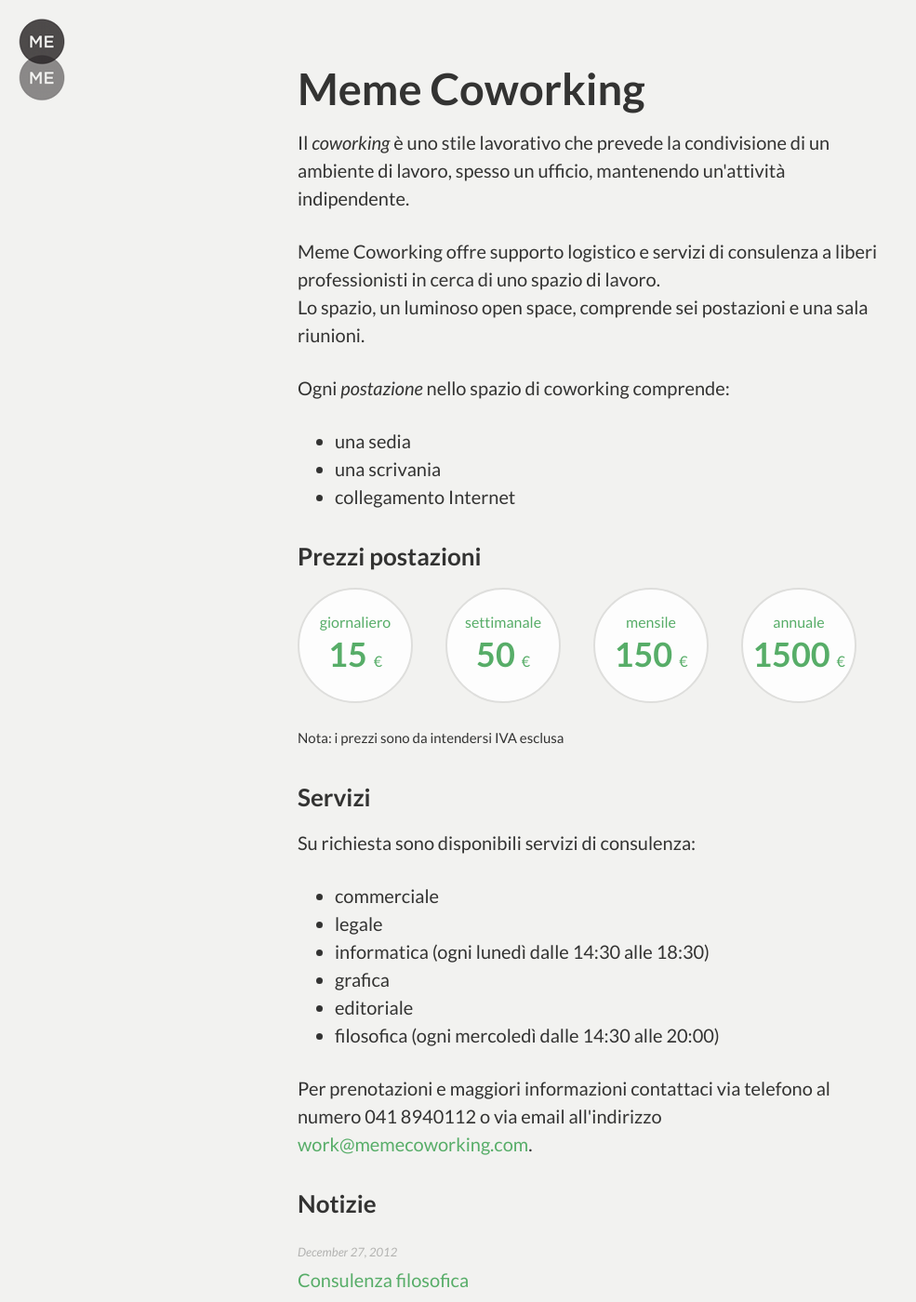
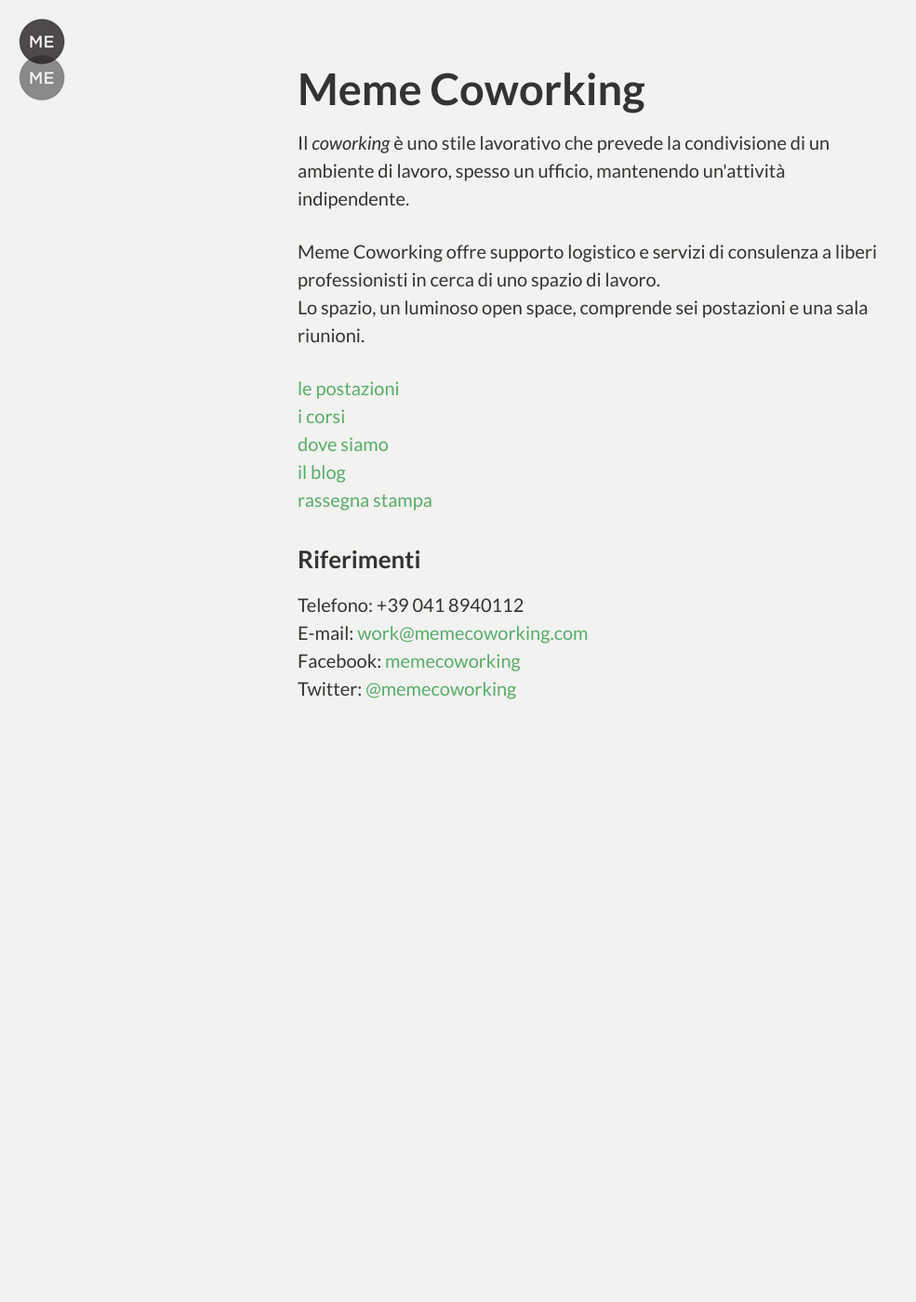
Before and after one commit to memecoworking/memecoworking.github.com, a Jekyll site: the page built from index.html, in a window 1280 px wide and 1400 px high. Shown: the whole window at 93% size, without its empty margins (0-985 px from the left). Built offline with Jekyll 4.4.1, drawn with Linux system fonts in a browser that asks for light colours; Markdown is read by kramdown in place of the engine named in the settings; some of the changed text lies outside the part shown.

Commit message:
menu added and index splitted in pages

```diff
--- /dev/null
+++ b/blog.html
@@ -0,0 +1,106 @@
+<!DOCTYPE html>
+<html>
+<head>
+  <meta name="viewport" content="width=device-width; initial-scale=1.0">
+  <meta http-equiv="Content-Type" content="text/html; charset=utf-8">
+  <title>Meme Coworking</title>
+  <meta name="description" content="Meme Coworking è un coworking space positionato tra Venezia e Treviso che offre postazioni di lavoro economicamente accessibili">
+  <link rel="shortcut icon" type="image/x-icon" href="/favicon.ico">
+  <link rel="icon" type="image/x-icon" href="/favicon.ico">
+  <link rel="stylesheet" type="text/css" href="http://fonts.googleapis.com/css?family=Lato:400,700,400italic">
+  <link rel="stylesheet" type="text/css" href="/stylesheets/style.css" />
+  <!--[if IE]>
+    <script src="http://html5shiv.googlecode.com/svn/trunk/html5.js"></script>
+  <![endif]-->
+  <script type="text/javascript">
+  var _gaq = _gaq || [];
+  _gaq.push(['_setAccount', 'UA-2935139-22']);
+  _gaq.push(['_trackPageview']);
+
+  (function() {
+    var ga = document.createElement('script'); ga.type = 'text/javascript'; ga.async = true;
+    ga.src = ('https:' == document.location.protocol ? 'https://ssl' : 'http://www') + '.google-analytics.com/ga.js';
+    var s = document.getElementsByTagName('script')[0]; s.parentNode.insertBefore(ga, s);
+  })();
+</script>
+</head>
+
+<body class="template-flex-article">
+<nav class="site-nav">
+  <div class="site-nav-branding">
+    <a href="/" class="site-nav-home">Meme Coworking</a>
+  </div>
+</nav>
+<div class="container" id="container">
+  <div id="prerendered" class="screen-content">
+    <article class="post-article post-view-mode">
+  <section class="post-content">
+    <div class="site-menu">
+      <ul>
+        <li><a href="/postazioni.html">le postazioni</a></li>
+        <li><a href="/corsi.html">i corsi</a></li>
+        <li><a href="/dove-siamo.html">dove siamo</a></li>
+        <li><a href="/blog.html" class="current">il blog</a></li>
+        <li><a href="/rassegna-stampa.html">rassegna stampa</a></li>
+      </ul>
+    </div>
+    <div class="post-field body">
+    <h2>Blog</h2>
+    <ul>
+
+        <li>
+          <time class="post-date wf" datetime='2012-12-27'>December 27, 2012</time>
+          <br/>
+          <a href="/2012/12/27/consulenza-filosofica.html">Consulenza filosofica</a>
+        </li>
+
+        <li>
+          <time class="post-date wf" datetime='2012-09-09'>September 09, 2012</time>
+          <br/>
+          <a href="/2012/09/09/inaugurazione-meme-coworking-party-meme.html">Inaugurazione Meme Coworking - Party Meme Coworking</a>
+        </li>
+
+        <li>
+          <time class="post-date wf" datetime='2012-09-08'>September 08, 2012</time>
+          <br/>
+          <a href="/2012/09/08/inizia-l-avventura-parte-terza.html">Inizia l'avventura - parte terza</a>
+        </li>
+
+        <li>
+          <time class="post-date wf" datetime='2012-07-30'>July 30, 2012</time>
+          <br/>
+          <a href="/2012/07/30/si-riparte.html">Si riparte</a>
+        </li>
+
+        <li>
+          <time class="post-date wf" datetime='2012-06-28'>June 28, 2012</time>
+          <br/>
+          <a href="/2012/06/28/l-accordo-sfumato.html">L'accordo sfumato</a>
+        </li>
+
+        <li>
+          <time class="post-date wf" datetime='2012-06-13'>June 13, 2012</time>
+          <br/>
+          <a href="/2012/06/13/trasparenza.html">Trasparenza</a>
+        </li>
+
+        <li>
+          <time class="post-date wf" datetime='2012-05-30'>May 30, 2012</time>
+          <br/>
+          <a href="/2012/05/30/inizia-l-avventura-parte-seconda.html">Inizia l'avventura - parte seconda</a>
+        </li>
+
+        <li>
+          <time class="post-date wf" datetime='2012-05-25'>May 25, 2012</time>
+          <br/>
+          <a href="/2012/05/25/inizia-l-avventura-parte-prima.html">Inizia l'avventura - parte prima</a>
+        </li>
+
+    </ul>
+    </div>
+  </section>
+</article>
+  </div>
+</div>
+</body>
+</html>
--- /dev/null
+++ b/dove-siamo.html
@@ -0,0 +1,65 @@
+<!DOCTYPE html>
+<html>
+<head>
+  <meta name="viewport" content="width=device-width; initial-scale=1.0">
+  <meta http-equiv="Content-Type" content="text/html; charset=utf-8">
+  <title>Meme Coworking</title>
+  <meta name="description" content="Meme Coworking è un coworking space positionato tra Venezia e Treviso che offre postazioni di lavoro economicamente accessibili">
+  <link rel="shortcut icon" type="image/x-icon" href="/favicon.ico">
+  <link rel="icon" type="image/x-icon" href="/favicon.ico">
+  <link rel="stylesheet" type="text/css" href="http://fonts.googleapis.com/css?family=Lato:400,700,400italic">
+  <link rel="stylesheet" type="text/css" href="/stylesheets/style.css" />
+  <!--[if IE]>
+    <script src="http://html5shiv.googlecode.com/svn/trunk/html5.js"></script>
+  <![endif]-->
+  <script type="text/javascript">
+  var _gaq = _gaq || [];
+  _gaq.push(['_setAccount', 'UA-2935139-22']);
+  _gaq.push(['_trackPageview']);
+
+  (function() {
+    var ga = document.createElement('script'); ga.type = 'text/javascript'; ga.async = true;
+    ga.src = ('https:' == document.location.protocol ? 'https://ssl' : 'http://www') + '.google-analytics.com/ga.js';
+    var s = document.getElementsByTagName('script')[0]; s.parentNode.insertBefore(ga, s);
+  })();
+</script>
+</head>
+
+<body class="template-flex-article">
+<nav class="site-nav">
+  <div class="site-nav-branding">
+    <a href="/" class="site-nav-home">Meme Coworking</a>
+  </div>
+</nav>
+<div class="container" id="container">
+  <div id="prerendered" class="screen-content">
+    <article class="post-article post-view-mode">
+  <section class="post-content">
+    <div class="site-menu">
+      <ul>
+        <li><a href="/postazioni.html">le postazioni</a></li>
+        <li><a href="/corsi.html">i corsi</a></li>
+        <li><a href="/dove-siamo.html" class="current">dove siamo</a></li>
+        <li><a href="/blog.html">il blog</a></li>
+        <li><a href="/rassegna-stampa.html">rassegna stampa</a></li>
+      </ul>
+    </div>
+    <div class="post-field body">
+<h2>Dove</h2>
+<p>
+  Via Marignana, 86/a<br/>
+  Mogliano Veneto 31021, Treviso
+</p>
+<iframe class="map" width="636" height="350" frameborder="0" scrolling="no" marginheight="0" marginwidth="0" src="https://maps.google.com/maps?f=q&amp;source=s_q&amp;hl=en&amp;geocode=&amp;q=Meme+Coworking,+Treviso,+Italy&amp;aq=&amp;sll=45.543389,12.234457&amp;sspn=0.008746,0.021136&amp;ie=UTF8&amp;hq=Meme+Coworking,&amp;hnear=Treviso,+Province+of+Treviso,+Veneto,+Italy&amp;t=m&amp;ll=45.550361,12.236195&amp;spn=0.021037,0.054932&amp;z=14&amp;iwloc=A&amp;output=embed"></iframe>
+
+<h2>Quando</h2>
+<p>
+  Meme Coworking è aperto dal lunedì al venerdì, dalle 9:00 alle 13:00 e dalle 14:30 alle 18:30.
+</p>
+    </div>
+  </section>
+</article>
+  </div>
+</div>
+</body>
+</html>
--- a/index.html
+++ b/index.html
@@ -15,7 +15,6 @@ releases:
   url: http://ecodimogliano.it/2012/06/dividere-spazi-spese-anche-mogliano-lesperimento-del-co-working/
   title: 'L''Eco di Mogliano: "Dividere spazi e spese: anche a Mogliano l''esperimento del coworking"'
 ---
-
 <p>
   Il <em>coworking</em> è uno stile lavorativo che prevede la condivisione di un ambiente di lavoro, spesso un ufficio, mantenendo un'attività indipendente.
 </p>
@@ -23,6 +22,7 @@ releases:
   Meme Coworking offre supporto logistico e servizi di consulenza a liberi professionisti in cerca di uno spazio di lavoro.<br/>
   Lo spazio, un luminoso open space, comprende sei postazioni e una sala riunioni.
 </p>
+<!--
 <p>
   Ogni <em>postazione</em> nello spazio di coworking comprende:
 </p>
@@ -107,6 +107,16 @@ releases:
   </li>
   {% endfor %}
 </ul>
+-->
+<div class="site-menu">
+  <ul>
+    <li><a href="/postazioni.html">le postazioni</a></li>
+    <li><a href="/corsi.html">i corsi</a></li>
+    <li><a href="/dove-siamo.html">dove siamo</a></li>
+    <li><a href="/blog.html">il blog</a></li>
+    <li><a href="/rassegna-stampa.html">rassegna stampa</a></li>
+  </ul>
+</div>
 
 <h2>Riferimenti</h2>
 <p>
--- /dev/null
+++ b/postazioni.html
@@ -0,0 +1,93 @@
+<!DOCTYPE html>
+<html>
+<head>
+  <meta name="viewport" content="width=device-width; initial-scale=1.0">
+  <meta http-equiv="Content-Type" content="text/html; charset=utf-8">
+  <title>Meme Coworking - le postazioni</title>
+  <meta name="description" content="Meme Coworking è un coworking space positionato tra Venezia e Treviso che offre postazioni di lavoro economicamente accessibili">
+  <link rel="shortcut icon" type="image/x-icon" href="/favicon.ico">
+  <link rel="icon" type="image/x-icon" href="/favicon.ico">
+  <link rel="stylesheet" type="text/css" href="http://fonts.googleapis.com/css?family=Lato:400,700,400italic">
+  <link rel="stylesheet" type="text/css" href="/stylesheets/style.css" />
+  <!--[if IE]>
+    <script src="http://html5shiv.googlecode.com/svn/trunk/html5.js"></script>
+  <![endif]-->
+  <script type="text/javascript">
+  var _gaq = _gaq || [];
+  _gaq.push(['_setAccount', 'UA-2935139-22']);
+  _gaq.push(['_trackPageview']);
+
+  (function() {
+    var ga = document.createElement('script'); ga.type = 'text/javascript'; ga.async = true;
+    ga.src = ('https:' == document.location.protocol ? 'https://ssl' : 'http://www') + '.google-analytics.com/ga.js';
+    var s = document.getElementsByTagName('script')[0]; s.parentNode.insertBefore(ga, s);
+  })();
+</script>
+</head>
+
+<body class="template-flex-article">
+<nav class="site-nav">
+  <div class="site-nav-branding">
+    <a href="/" class="site-nav-home">Meme Coworking</a>
+  </div>
+</nav>
+<div class="container" id="container">
+  <div id="prerendered" class="screen-content">
+    <article class="post-article post-view-mode">
+  <section class="post-content">
+    <div class="site-menu">
+      <ul>
+        <li><a href="#" class="current">le postazioni</a></li>
+        <li><a href="/corsi.html">i corsi</a></li>
+        <li><a href="/dove-siamo.html">dove siamo</a></li>
+        <li><a href="/blog.html">il blog</a></li>
+        <li><a href="/rassegna-stampa.html">rassegna stampa</a></li>
+      </ul>
+    </div>
+    <div class="post-field body">
+      <h2>Postazioni</h2>
+      <div class="image-canvas">
+        <!--<div class="image-info">
+          <h4>Le postazioni</h4>
+        </div>-->
+        <img src="images/postazioni.png" />
+      </div>
+      <p>
+        Ogni <em>postazione</em> nello spazio di coworking comprende:
+      </p>
+      <ul class="factory">
+        <li>una sedia</li>
+        <li>una scrivania</li>
+        <li>collegamento Internet</li>
+      </ul>
+      <h2>Prezzi</h2>
+      <div class="prices-container clearfix">
+        <div class="price">
+          <div class="type">giornaliero</div>
+          <div class="value">15 <small>€</small></div>
+        </div>
+
+        <div class="price">
+          <div class="type">settimanale</div>
+          <div class="value">50 <small>€</small></div>
+        </div>
+
+        <div class="price">
+          <div class="type">mensile</div>
+          <div class="value">150 <small>€</small></div>
+        </div>
+
+        <div class="price last">
+          <div class="type">annuale</div>
+          <div class="value">1500 <small>€</small></div>
+        </div>
+      </div>
+      <p>
+        <small>Nota: i prezzi sono da intendersi IVA esclusa</small>
+      </p>
+  </section>
+</article>
+  </div>
+</div>
+</body>
+</html>
```
Also changed, not shown: corsi.html (added, +57 -0 lines), rassegna-stampa.html (added, +83 -0 lines), images/postazioni.png (added), images/ruby.png (added).
